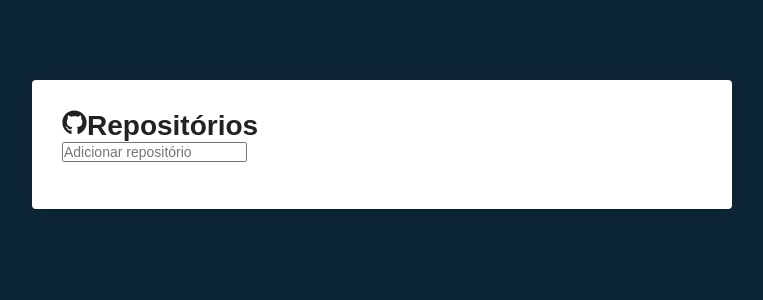
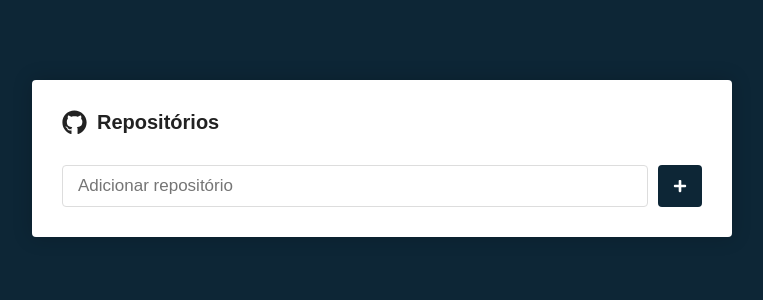
Before and after one commit to jfilipecostacoelho/react-app, a React (Create React App) app: page / in a window 1280 px wide. Shown: the top 300 px of the page, without its empty margins (258-1021 px from the left). Built offline with nearby package versions, Linux system fonts and the light colour scheme.

Commit message:
Styled Main

```diff
--- a/src/pages/Main/index.js
+++ b/src/pages/Main/index.js
@@ -1,6 +1,6 @@
 import React from 'react';
 import {FaGithub, FaPlus} from 'react-icons/fa';
-import {Container, Form, SubmitButton} from "styles";
+import {Container, Form, SubmitButton} from "./styles";
 
 export default function Main(){
     return(
@@ -12,11 +12,13 @@ export default function Main(){
 
             <Form onSubmit={()=>{}}>
                 <input type="text" placeholder="Adicionar repositório"/>
+
+                <SubmitButton>
+                    <FaPlus color="#FFF" size={14}/>
+                </SubmitButton>
+
             </Form>
 
-            <SubmitButton>
-                <FaPlus color="#FFF" size={14}/>
-            </SubmitButton>
         </Container>
     )
 }
--- a/src/pages/Main/styles.js
+++ b/src/pages/Main/styles.js
@@ -1,18 +1,50 @@
-import styled from "styled-components";
+import styled from 'styled-components';
 
 export const Container = styled.div`
-    max-width: 700px;
-    background: #FFF;
-    border-radius: 4px;
-    box-shadow: 0 0 20px rgba(0,0,0,0.2);
-    padding: 30px;
-    margin: 80px auto;
-`;
+  max-width: 700px;
+  background: #FFF;
+  border-radius: 4px;
+  box-shadow: 0 0 20px rgba(0,0,0, 0.2);
+  padding: 30px;
+  margin: 80px auto;
 
-export const Form = styled.div`
+  h1{
+    font-size: 20px;
+    display:flex;
+    align-items: center;
+    flex-direction:row;
+
+    svg{
+      margin-right: 10px;
+    }
+
+  }
+
 
 `;
 
-export const SubmitButton = styled.div`
+export const Form = styled.form`
+  margin-top: 30px;
+  display:flex;
+  flex-direction: row;
+
+  input{
+    flex:1;
+    border: 1px solid #DDD;
+    padding: 10px 15px;
+    border-radius: 4px;
+    font-size: 17px;
+  }
 
 `;
+
+export const SubmitButton = styled.button`
+  background:#0D2636;
+  border: 0;
+  border-radius: 4px;
+  margin-left: 10px;
+  padding: 0 15px;
+  display: flex;
+  justify-content: center;
+  align-items: center;
+`;
```
